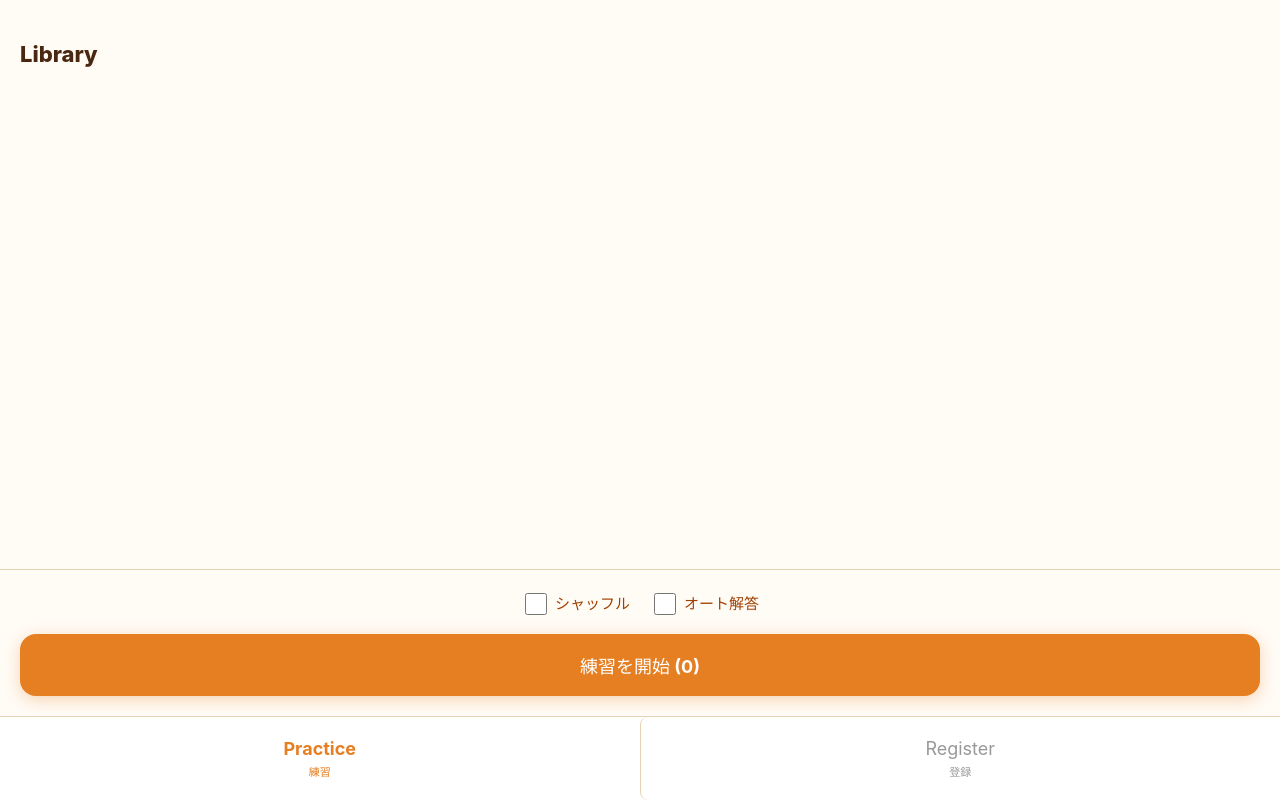
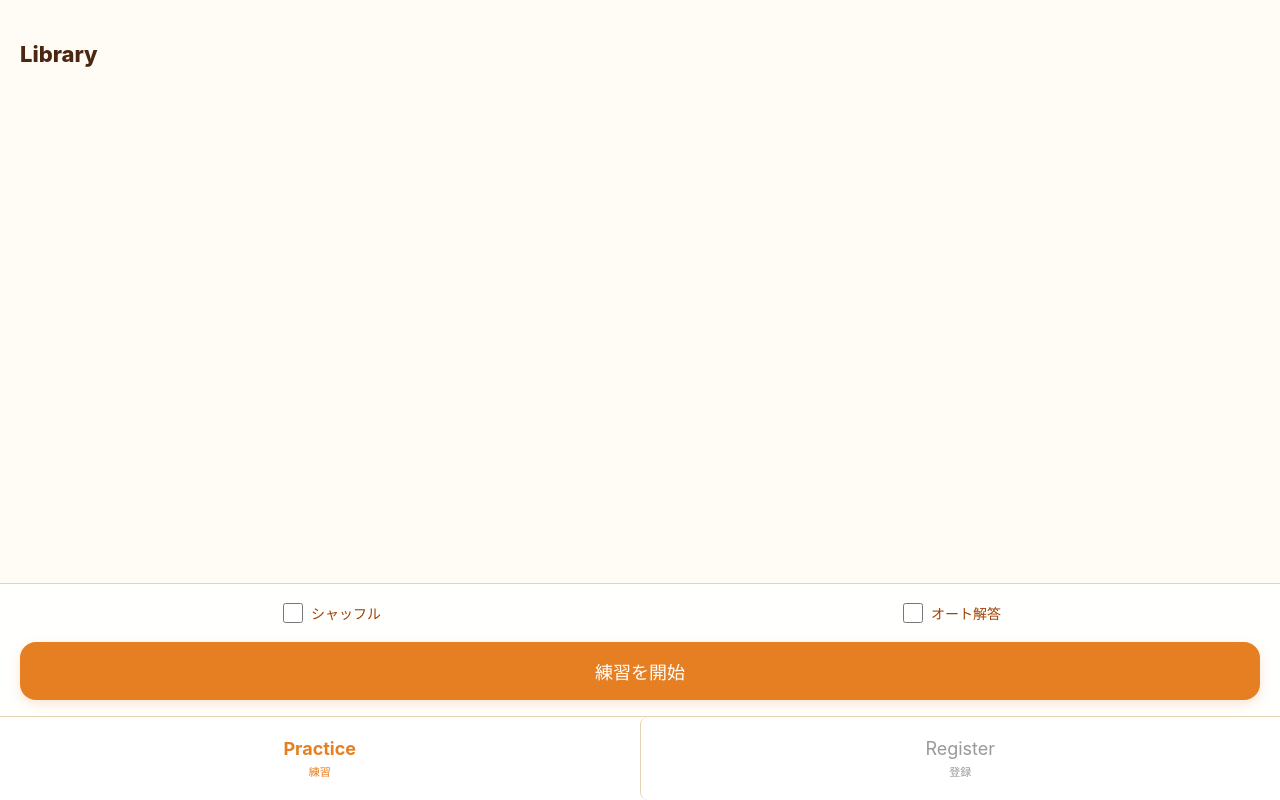
Before and after one commit to telephthalicacid-web/spanishpp, a React (Vite) app: page / in a window 1280 px wide. Built offline with nearby package versions, Linux system fonts and the light colour scheme.

Commit message:
Update App.jsx

```diff
--- a/src/App.jsx
+++ b/src/App.jsx
@@ -45,10 +45,7 @@ export default function App() {
     <div style={{ display: 'flex', flexDirection: 'column', height: '100vh', width: '100vw', fontFamily: '-apple-system, BlinkMacSystemFont, sans-serif', backgroundColor: colors.bg, color: colors.text, overflow: 'hidden' }}>
 
       <style>{`
-        @keyframes shrink {
-          from { width: 100%; }
-          to { width: 0%; }
-        }
+        @keyframes shrink { from { width: 100%; } to { width: 0%; } }
       `}</style>
 
       <div style={{ flex: 1, overflowY: 'auto', padding: '20px', width: '100%', boxSizing: 'border-box', WebkitOverflowScrolling: 'touch' }}>
@@ -93,31 +90,45 @@ function PracticeMode({ grammarSets, deleteSet, incrementPracticeCount, showAler
   const [showAnswer, setShowAnswer] = useState(false);
   const [timerKey, setTimerKey] = useState(0);
 
-  const THINKING_TIME = 8000; // ここで秒数を調整できます（8秒）
+  // 出題数制限用のステート (0 = 無制限)
+  const [questionLimit, setQuestionLimit] = useState(10);
+
+  const THINKING_TIME = 8000;
 
   useEffect(() => {
     let timer;
-    // 「練習中」かつ「オートモード」かつ「まだ答えが出ていない」時だけタイマーを作動
     if (isPracticing && isAutoMode && !showAnswer) {
       setTimerKey(prev => prev + 1);
-      timer = setTimeout(() => {
-        setShowAnswer(true);
-      }, THINKING_TIME);
+      timer = setTimeout(() => { setShowAnswer(true); }, THINKING_TIME);
     }
     return () => clearTimeout(timer);
   }, [isPracticing, isAutoMode, showAnswer, currentIndex]);
 
   const startPractice = () => {
-    let queue = [];
+    let allSentences = [];
     grammarSets.forEach(set => {
       if (selectedIds.includes(set.id)) {
         set.sentences.forEach(s => {
-          if (s.ja && s.es) queue.push({ ...s, grammarName: set.grammarName });
+          if (s.ja && s.es) allSentences.push({ ...s, grammarName: set.grammarName });
         });
       }
     });
-    if (queue.length === 0) return showAlert('教材を選択してください');
-    if (isRandom) queue.sort(() => Math.random() - 0.5);
+
+    if (allSentences.length === 0) return showAlert('教材を選択してください');
+
+    let queue = [...allSentences];
+    const isMultiple = selectedIds.length > 1;
+
+    // 複数選択時は強制シャッフル、単体時は設定に従う
+    if (isMultiple || isRandom) {
+      queue.sort(() => Math.random() - 0.5);
+    }
+
+    // 複数選択時かつ制限がある場合は切り出し
+    if (isMultiple && questionLimit > 0) {
+      queue = queue.slice(0, questionLimit);
+    }
+
     setPracticeQueue(queue);
     setCurrentIndex(0);
     setShowAnswer(false);
@@ -128,31 +139,20 @@ function PracticeMode({ grammarSets, deleteSet, incrementPracticeCount, showAler
     const current = practiceQueue[currentIndex];
     return (
       <div style={{ textAlign: 'center', paddingTop: '40px' }}>
-
-        {/* オートモードかつ、回答待ちの時だけゲージを表示 */}
         {isAutoMode && !showAnswer && (
           <div style={{ width: '100%', height: '6px', backgroundColor: colors.border, borderRadius: '3px', overflow: 'hidden', marginBottom: '16px' }}>
-            <div key={timerKey} style={{
-              width: '100%', height: '100%', backgroundColor: colors.primary,
-              animation: `shrink ${THINKING_TIME/1000}s linear forwards`
-            }} />
+            <div key={timerKey} style={{ width: '100%', height: '100%', backgroundColor: colors.primary, animation: `shrink ${THINKING_TIME/1000}s linear forwards` }} />
           </div>
         )}
-
         <p style={{ color: colors.secondary, fontSize: '14px' }}>
           {current.grammarName} ({currentIndex + 1}/{practiceQueue.length})
-          {isAutoMode && <span style={{ marginLeft: '8px', color: colors.primary, fontWeight: 'bold' }}>[半自動]</span>}
         </p>
-
         <div style={{ margin: '40px 0', fontSize: '24px', fontWeight: 'bold', minHeight: '100px', display: 'flex', alignItems: 'center', justifyContent: 'center', lineHeight: '1.4' }}>{current.ja}</div>
         <div style={{ minHeight: '100px', marginBottom: '40px', display: 'flex', alignItems: 'center', justifyContent: 'center' }}>
           {showAnswer && <div style={{ fontSize: '24px', color: colors.primary, fontWeight: 'bold' }}>{current.es}</div>}
         </div>
-
         {!showAnswer ? (
-          <button onClick={() => setShowAnswer(true)} style={{ width: '100%', padding: '20px', fontSize: '18px', backgroundColor: colors.primary, color: '#fff', border: 'none', borderRadius: '16px', fontWeight: 'bold' }}>
-            解答を表示
-          </button>
+          <button onClick={() => setShowAnswer(true)} style={{ width: '100%', padding: '20px', fontSize: '18px', backgroundColor: colors.primary, color: '#fff', border: 'none', borderRadius: '16px', fontWeight: 'bold' }}>解答を表示</button>
         ) : (
           <button onClick={() => {
             if (currentIndex < practiceQueue.length - 1) {
@@ -163,19 +163,19 @@ function PracticeMode({ grammarSets, deleteSet, incrementPracticeCount, showAler
               showAlert('¡Excelente! 練習完了です！');
               setIsPracticing(false);
             }
-          }} style={{ width: '100%', padding: '20px', fontSize: '18px', backgroundColor: colors.text, color: '#fff', border: 'none', borderRadius: '16px', fontWeight: 'bold' }}>
-            次へ進む
-          </button>
+          }} style={{ width: '100%', padding: '20px', fontSize: '18px', backgroundColor: colors.text, color: '#fff', border: 'none', borderRadius: '16px', fontWeight: 'bold' }}>次へ進む</button>
         )}
         <button onClick={() => setIsPracticing(false)} style={{ marginTop: '40px', background: 'none', border: 'none', color: '#999', textDecoration: 'underline', fontSize: '15px' }}>中断して戻る</button>
       </div>
     );
   }
 
+  const isMultipleSelected = selectedIds.length > 1;
+
   return (
     <div style={{ width: '100%' }}>
       <h2 style={{ fontSize: '22px', marginBottom: '20px', fontWeight: '800' }}>Library</h2>
-      <div style={{ paddingBottom: '220px', width: '100%' }}>
+      <div style={{ paddingBottom: '240px', width: '100%' }}>
         {grammarSets.map(set => (
           <div key={set.id} style={{ display: 'flex', width: '100%', marginBottom: '16px', boxShadow: '0 2px 8px rgba(0,0,0,0.05)', borderRadius: '16px', overflow: 'hidden', backgroundColor: colors.white, border: `1px solid ${selectedIds.includes(set.id) ? colors.primary : 'transparent'}`, boxSizing: 'border-box' }}>
             <div onClick={() => setSelectedIds(prev => prev.includes(set.id) ? prev.filter(i => i !== set.id) : [...prev, set.id])} style={{ flex: 1, padding: '16px 20px', backgroundColor: selectedIds.includes(set.id) ? colors.accent : colors.white, cursor: 'pointer' }}>
@@ -183,81 +183,51 @@ function PracticeMode({ grammarSets, deleteSet, incrementPracticeCount, showAler
                 <span style={{ fontWeight: 'bold', fontSize: '18px' }}>{set.grammarName}</span>
                 <span style={{ fontSize: '12px', backgroundColor: colors.secondary, color: '#fff', padding: '2px 8px', borderRadius: '10px' }}>{set.cefrLevel}</span>
               </div>
-              <div style={{ fontSize: '13px', color: colors.secondary }}>🔥 練習回数: {set.practiceCount || 0}回</div>
+              <div style={{ fontSize: '13px', color: colors.secondary }}>練習回数: {set.practiceCount || 0}回</div>
             </div>
             <button onClick={() => deleteSet(set.id)} style={{ width: '60px', color: '#E74C3C', border: 'none', backgroundColor: '#FFF1F0', fontSize: '12px', borderLeft: `1px solid ${colors.border}` }}>削除</button>
           </div>
         ))}
       </div>
 
-      <div style={{ position: 'fixed', bottom: '84px', left: 0, right: 0, backgroundColor: colors.bg, padding: '20px', borderTop: `1px solid ${colors.border}`, zIndex: 500, boxSizing: 'border-box' }}>
-        <div style={{ marginBottom: '16px', display: 'flex', justifyContent: 'center', gap: '20px' }}>
-          <label style={{ display: 'flex', alignItems: 'center', fontSize: '15px', color: colors.secondary }}>
-            <input type="checkbox" checked={isRandom} onChange={e => setIsRandom(e.target.checked)} style={{ width: '22px', height: '22px', marginRight: '8px' }} />シャッフル
-          </label>
-          <label style={{ display: 'flex', alignItems: 'center', fontSize: '15px', color: colors.secondary }}>
-            <input type="checkbox" checked={isAutoMode} onChange={e => setIsAutoMode(e.target.checked)} style={{ width: '22px', height: '22px', marginRight: '8px' }} />オート解答
+      {/* 操作パネル */}
+      <div style={{ position: 'fixed', bottom: '84px', left: 0, right: 0, backgroundColor: 'rgba(255, 255, 255, 0.9)', backdropFilter: 'blur(10px)', padding: '16px 20px', borderTop: `1px solid ${colors.border}`, zIndex: 500, boxSizing: 'border-box' }}>
+
+        {/* モード設定 */}
+        <div style={{ marginBottom: '16px', display: 'flex', justifyContent: 'space-around' }}>
+          {!isMultipleSelected ? (
+            <label style={{ display: 'flex', alignItems: 'center', fontSize: '14px', color: colors.secondary }}>
+              <input type="checkbox" checked={isRandom} onChange={e => setIsRandom(e.target.checked)} style={{ width: '20px', height: '20px', marginRight: '8px' }} />シャッフル
+            </label>
+          ) : (
+            <div style={{ fontSize: '14px', color: colors.primary, fontWeight: 'bold' }}>✨ 複数選択: シャッフルON</div>
+          )}
+          <label style={{ display: 'flex', alignItems: 'center', fontSize: '14px', color: colors.secondary }}>
+            <input type="checkbox" checked={isAutoMode} onChange={e => setIsAutoMode(e.target.checked)} style={{ width: '20px', height: '20px', marginRight: '8px' }} />オート解答
           </label>
         </div>
-        <button onClick={startPractice} style={{ width: '100%', padding: '18px', fontSize: '18px', backgroundColor: colors.primary, color: '#fff', border: 'none', borderRadius: '16px', fontWeight: 'bold', boxShadow: '0 4px 15px rgba(230, 126, 34, 0.3)' }}>
-          練習を開始 ({selectedIds.length})
+
+        {/* 複数選択時のみ出題数ボタンを表示 */}
+        {isMultipleSelected && (
+          <div style={{ marginBottom: '16px', display: 'flex', alignItems: 'center', gap: '10px' }}>
+            <span style={{ fontSize: '12px', fontWeight: 'bold', color: colors.secondary }}>出題数:</span>
+            {[10, 20, 0].map(num => (
+              <button key={num} onClick={() => setQuestionLimit(num)} style={{
+                flex: 1, padding: '8px 0', fontSize: '12px', borderRadius: '8px', border: `1px solid ${questionLimit === num ? colors.primary : colors.border}`,
+                backgroundColor: questionLimit === num ? colors.primary : '#fff', color: questionLimit === num ? '#fff' : colors.text
+              }}>
+                {num === 0 ? '全て' : `${num}問`}
+              </button>
+            ))}
+          </div>
+        )}
+
+        <button onClick={startPractice} style={{ width: '100%', padding: '16px', fontSize: '18px', backgroundColor: colors.primary, color: '#fff', border: 'none', borderRadius: '16px', fontWeight: 'bold', boxShadow: '0 4px 12px rgba(230, 126, 34, 0.2)' }}>
+          {isMultipleSelected ? `${questionLimit === 0 ? '全問' : questionLimit + '問'}で練習開始` : '練習を開始'}
         </button>
       </div>
     </div>
   );
 }
 
-function RegisterMode({ grammarSets, saveToLocalStorage, showAlert, colors }) {
-  const [grammarName, setGrammarName] = useState('');
-  const [cefrLevel, setCefrLevel] = useState('A1');
-  const [bulkInput, setBulkInput] = useState('');
-  const [sentences, setSentences] = useState(Array.from({ length: 10 }, () => ({ ja: '', es: '' })));
-
-  const handleApplyBulk = () => {
-    const lines = bulkInput.split('\n').map(l => l.trim()).filter(l => l !== '');
-    const newSentences = Array.from({ length: 10 }, () => ({ ja: '', es: '' }));
-    for (let i = 0; i < 10; i++) {
-      if (lines[i * 2]) newSentences[i].ja = lines[i * 2];
-      if (lines[i * 2 + 1]) newSentences[i].es = lines[i * 2 + 1];
-    }
-    setSentences(newSentences);
-    setBulkInput('');
-  };
-
-  const handleSave = () => {
-    if (!grammarName) return showAlert('文法名を入力してください');
-    const validSentences = sentences.filter(s => s.ja && s.es);
-    if (validSentences.length === 0) return showAlert('例文を入力してください');
-    const newSet = { id: Date.now().toString(), grammarName, cefrLevel, sentences: validSentences, practiceCount: 0 };
-    saveToLocalStorage([...grammarSets, newSet]);
-    setGrammarName('');
-    setSentences(Array.from({ length: 10 }, () => ({ ja: '', es: '' })));
-    showAlert('セットを保存しました！');
-  };
-
-  const inputBaseStyle = { width: '100%', padding: '12px', fontSize: '16px', boxSizing: 'border-box', border: `1px solid ${colors.border}`, borderRadius: '12px', backgroundColor: '#fff' };
-
-  return (
-    <div style={{ width: '100%', paddingBottom: '60px' }}>
-      <h2 style={{ fontSize: '22px', marginBottom: '20px', fontWeight: '800' }}>New Set</h2>
-      <input type="text" placeholder="文法項目" value={grammarName} onChange={e => setGrammarName(e.target.value)} style={{ ...inputBaseStyle, marginBottom: '20px' }} />
-      <div style={{ display: 'flex', gap: '10px', marginBottom: '24px' }}>
-        {['A1', 'A2', 'B1', 'B2'].map(lv => (
-          <button key={lv} onClick={() => setCefrLevel(lv)} style={{ flex: 1, padding: '12px 0', borderRadius: '12px', border: `2px solid ${cefrLevel === lv ? colors.primary : colors.border}`, backgroundColor: cefrLevel === lv ? colors.accent : '#fff', color: cefrLevel === lv ? colors.primary : '#999', fontWeight: 'bold' }}>{lv}</button>
-        ))}
-      </div>
-      <div style={{ backgroundColor: colors.accent, padding: '20px', borderRadius: '20px', marginBottom: '32px' }}>
-        <h3 style={{ fontSize: '15px', marginTop: 0, marginBottom: '12px' }}>Bulk Import</h3>
-        <textarea placeholder="Geminiの結果を貼り付け" value={bulkInput} onChange={e => setBulkInput(e.target.value)} style={{ ...inputBaseStyle, height: '120px', marginBottom: '12px', border: 'none' }} />
-        <button onClick={handleApplyBulk} style={{ width: '100%', padding: '12px', backgroundColor: colors.white, color: colors.primary, border: 'none', borderRadius: '12px', fontWeight: 'bold' }}>反映</button>
-      </div>
-      {sentences.map((s, i) => (
-        <div key={i} style={{ marginBottom: '16px', padding: '16px', backgroundColor: colors.white, borderRadius: '16px' }}>
-          <input type="text" placeholder="日本語" value={s.ja} onChange={e => { const n = [...sentences]; n[i].ja = e.target.value; setSentences(n); }} style={{ ...inputBaseStyle, marginBottom: '8px', border: 'none', backgroundColor: '#F9F9F9' }} />
-          <input type="text" placeholder="Español" value={s.es} onChange={e => { const n = [...sentences]; n[i].es = e.target.value; setSentences(n); }} style={{ ...inputBaseStyle, border: 'none', backgroundColor: '#F9F9F9' }} />
-        </div>
-      ))}
-      <button onClick={handleSave} style={{ width: '100%', padding: '20px', fontSize: '18px', backgroundColor: colors.primary, color: '#fff', border: 'none', borderRadius: '16px', fontWeight: 'bold', marginBottom: '40px' }}>セットを保存する</button>
-    </div>
-  );
-}
+// RegisterMode は変更なしのため省略（前のコードと同じものを使ってください）
```
